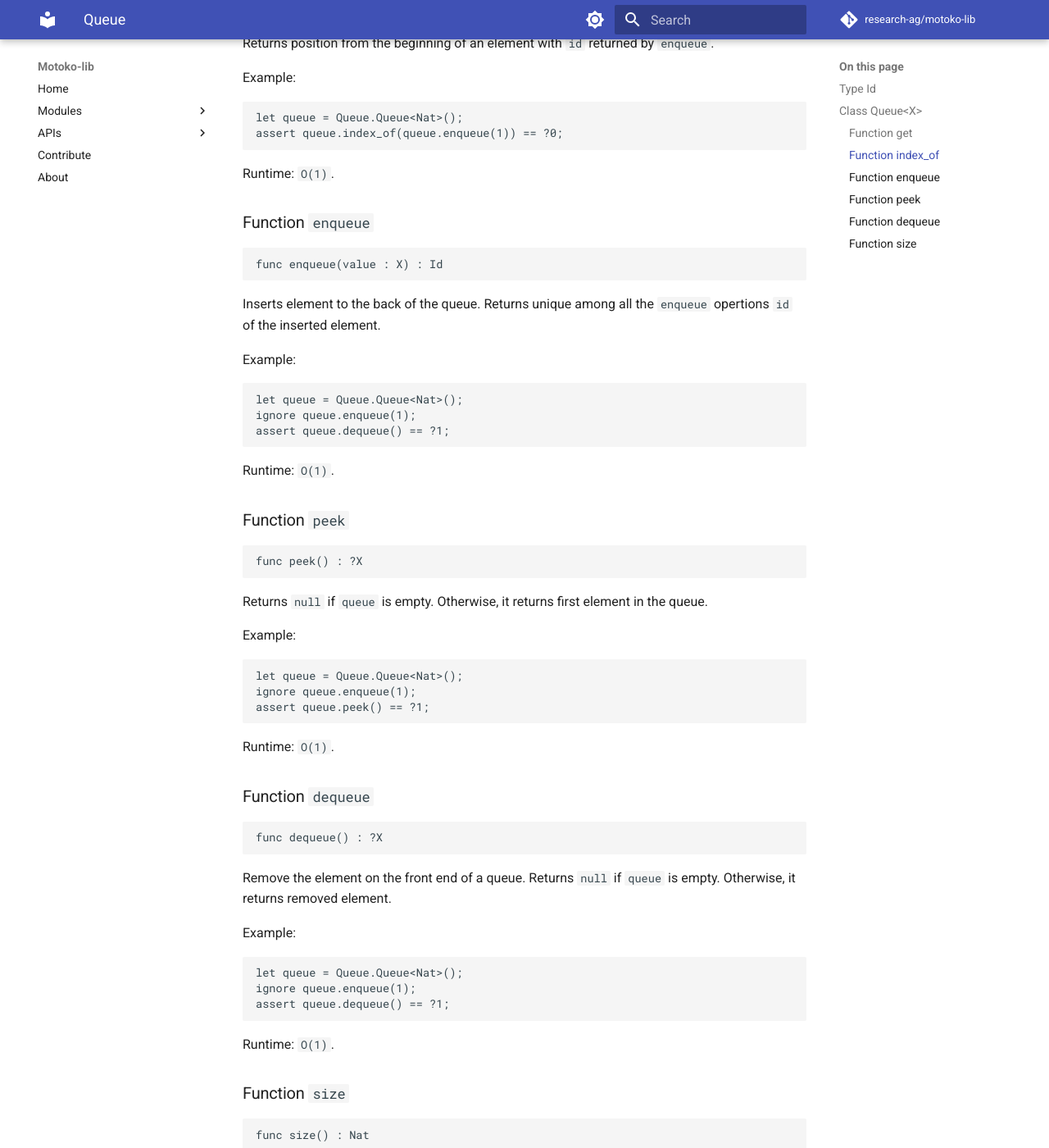
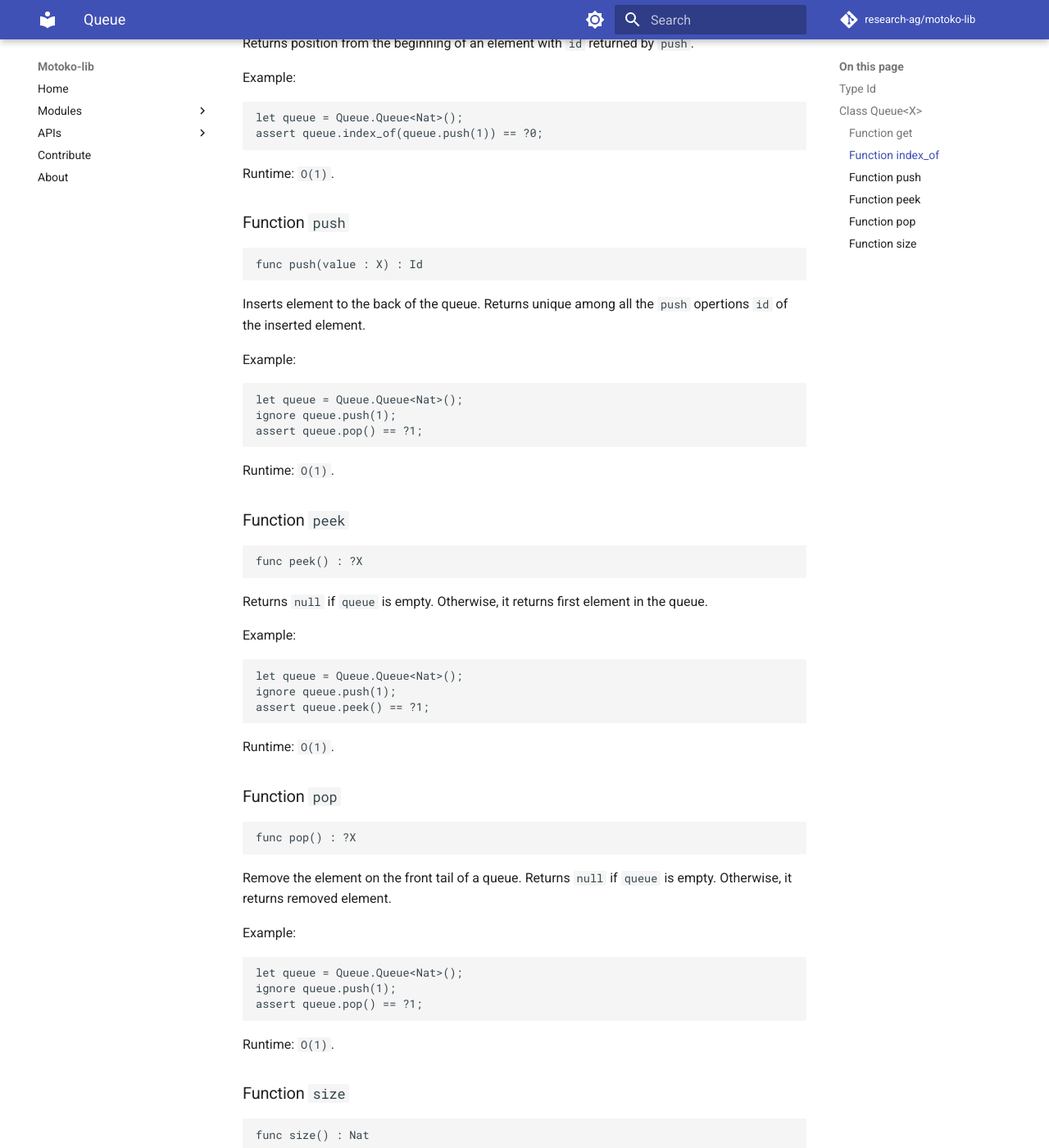
Before and after one commit to research-ag/motoko-lib, an MkDocs documentation site: the page built from docs/modoc/Queue.md, in a window 1280 px wide and 1400 px high, scrolled down 1051 px. Shown: the whole window at 82% size. Built offline with MkDocs 1.6.1 and Material for MkDocs 9.7.7, drawn with Linux system fonts in a browser that asks for light colours; comment, search, counter and statistics services are not loaded; some of the changed text lies outside the part shown.

Commit message:
Refactor queue.

````diff
--- a/docs/modoc/Queue.md
+++ b/docs/modoc/Queue.md
@@ -30,9 +30,9 @@ Returns element with `id` in queue and `null` if the element was already deleted
 Example:
 ```motoko
 let queue = Queue.Queue<Nat>();
-ignore queue.enqueue(0);
-let id = queue.enqueue(1);
-ignore queue.dequeue();
+ignore queue.push(0);
+let id = queue.push(1);
+ignore queue.pop();
 assert queue.get(id) == ?1;
 ```
 
@@ -44,30 +44,30 @@ Runtime: `O(n)` where `n` is the number of elements in the queue.
 func index_of(id : Id) : ?Nat
 ```
 
-Returns position from the beginning of an element with `id` returned by `enqueue`.
+Returns position from the beginning of an element with `id` returned by `push`.
 
 Example:
 ```motoko
 let queue = Queue.Queue<Nat>();
-assert queue.index_of(queue.enqueue(1)) == ?0;
+assert queue.index_of(queue.push(1)) == ?0;
 ```
 
 Runtime: `O(1)`.
 
 
-### Function `enqueue`
+### Function `push`
 ``` motoko
-func enqueue(value : X) : Id
+func push(value : X) : Id
 ```
 
 Inserts element to the back of the queue.
-Returns unique among all the `enqueue` opertions `id` of the inserted element.
+Returns unique among all the `push` opertions `id` of the inserted element.
 
 Example:
 ```motoko
 let queue = Queue.Queue<Nat>();
-ignore queue.enqueue(1);
-assert queue.dequeue() == ?1;
+ignore queue.push(1);
+assert queue.pop() == ?1;
 ```
 
 Runtime: `O(1)`.
@@ -83,26 +83,26 @@ Returns `null` if `queue` is empty. Otherwise, it returns first element in the q
 Example:
 ```motoko
 let queue = Queue.Queue<Nat>();
-ignore queue.enqueue(1);
+ignore queue.push(1);
 assert queue.peek() == ?1;
 ```
 
 Runtime: `O(1)`.
 
 
-### Function `dequeue`
+### Function `pop`
 ``` motoko
-func dequeue() : ?X
+func pop() : ?X
 ```
 
-Remove the element on the front end of a queue.
+Remove the element on the front tail of a queue.
 Returns `null` if `queue` is empty. Otherwise, it returns removed element.
 
 Example:
 ```motoko
 let queue = Queue.Queue<Nat>();
-ignore queue.enqueue(1);
-assert queue.dequeue() == ?1;
+ignore queue.push(1);
+assert queue.pop() == ?1;
 ```
 
 Runtime: `O(1)`.
@@ -118,7 +118,7 @@ Returns number of elements in the queue.
 Example:
 ```motoko
 let queue = Queue.Queue<Nat>();
-ignore queue.enqueue(1);
+ignore queue.push(1);
 assert queue.size() == 1;
 ```
 
````
Also changed, not shown: 2 other files.
